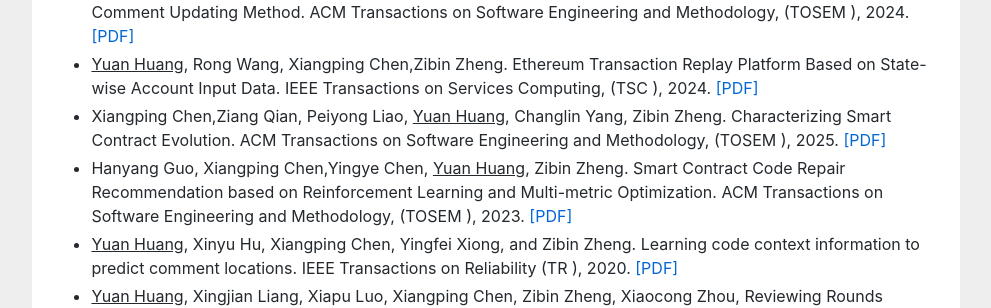
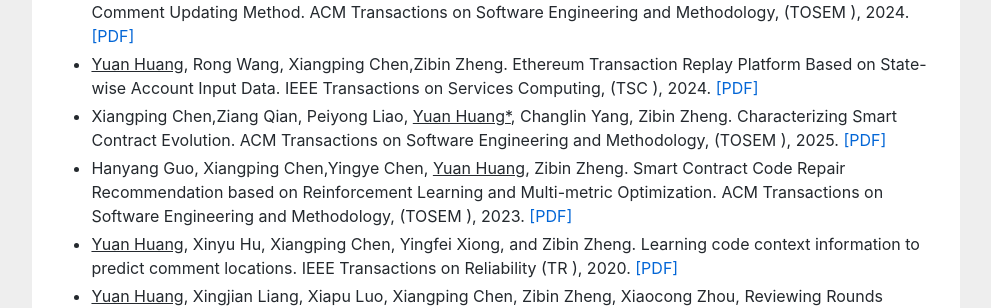
Before and after one commit to huangyuan-hy/huangyuan-hy.github.io, a Jekyll site: the page index.html, which Jekyll copies as it is, in a window 1280 px wide and 900 px high, scrolled down 2611 px. Shown: the part 154-462 px from the top of the window, without its empty margins (144-1135 px from the left). Built offline with Jekyll 4.4.1, drawn with Linux system fonts in a browser that asks for light colours.

Commit message:
Update index.html

```diff
--- a/index.html
+++ b/index.html
@@ -168,7 +168,7 @@ empirical study to learn how programmers reuse code on <a href="https://stackove
 <li>Ding Xi, Peng Rui, Chen Xiangping, <u>Yuan Huang*</u>, Bian Jing, Zheng Zibin. Do Code Summarization Models Process Too Much Information? Function Signature May Be All What Is Needed. ACM Transactions on Software Engineering and Methodology, (TOSEM <a href="" style="color:red;">  </a>), 2024. <a href="">[PDF]</a></li>
 <li>Yinan Chen, <u>Yuan Huang</u>, Xiangping Chen, Zibin Zheng. TG-CUP: A Transformer and GNN Based Multi-Modal Comment Updating Method. ACM Transactions on Software Engineering and Methodology,  (TOSEM <a href="" style="color:red;">  </a>), 2024. <a href="">[PDF]</a></li>
 <li><u>Yuan Huang</u>, Rong Wang, Xiangping Chen,Zibin Zheng. Ethereum Transaction Replay Platform Based on State-wise Account Input Data. IEEE Transactions on Services Computing, (TSC <a href="" style="color:red;">  </a>), 2024. <a href="">[PDF]</a></li>
-<li>Xiangping Chen,Ziang Qian, Peiyong Liao, <u>Yuan Huang</u>, Changlin Yang, Zibin Zheng. Characterizing Smart Contract Evolution. ACM Transactions on Software Engineering and Methodology, (TOSEM <a href="" style="color:red;">  </a>), 2025. <a href="">[PDF]</a></li>
+<li>Xiangping Chen,Ziang Qian, Peiyong Liao, <u>Yuan Huang*</u>, Changlin Yang, Zibin Zheng. Characterizing Smart Contract Evolution. ACM Transactions on Software Engineering and Methodology, (TOSEM <a href="" style="color:red;">  </a>), 2025. <a href="">[PDF]</a></li>
 <li>Hanyang Guo, Xiangping Chen,Yingye Chen,  <u>Yuan Huang</u>, Zibin Zheng. Smart Contract Code Repair Recommendation based on Reinforcement Learning and Multi-metric Optimization. ACM Transactions on Software Engineering and Methodology, (TOSEM <a href="" style="color:red;">  </a>), 2023. <a href="">[PDF]</a></li>
 <li><u>Yuan Huang</u>, Xinyu Hu, Xiangping Chen, Yingfei Xiong, and Zibin Zheng. Learning code context information to predict comment locations. IEEE Transactions on Reliability (TR <a href="" style="color:red;">  </a>), 2020. <a href="https://ieeexplore.ieee.org/abstract/document/8809910">[PDF]</a></li>
 <li><u>Yuan Huang</u>, Xingjian Liang, Xiapu Luo, Xiangping Chen, Zibin Zheng, Xiaocong Zhou, Reviewing Rounds Prediction for Code Patches, Empirical Software Engineering (EMSE <a href="" style="color:red;">  </a>), 2022. <a href="https://link.springer.com/article/10.1007/s10664-021-10035-z">[PDF]</a></li>
```
